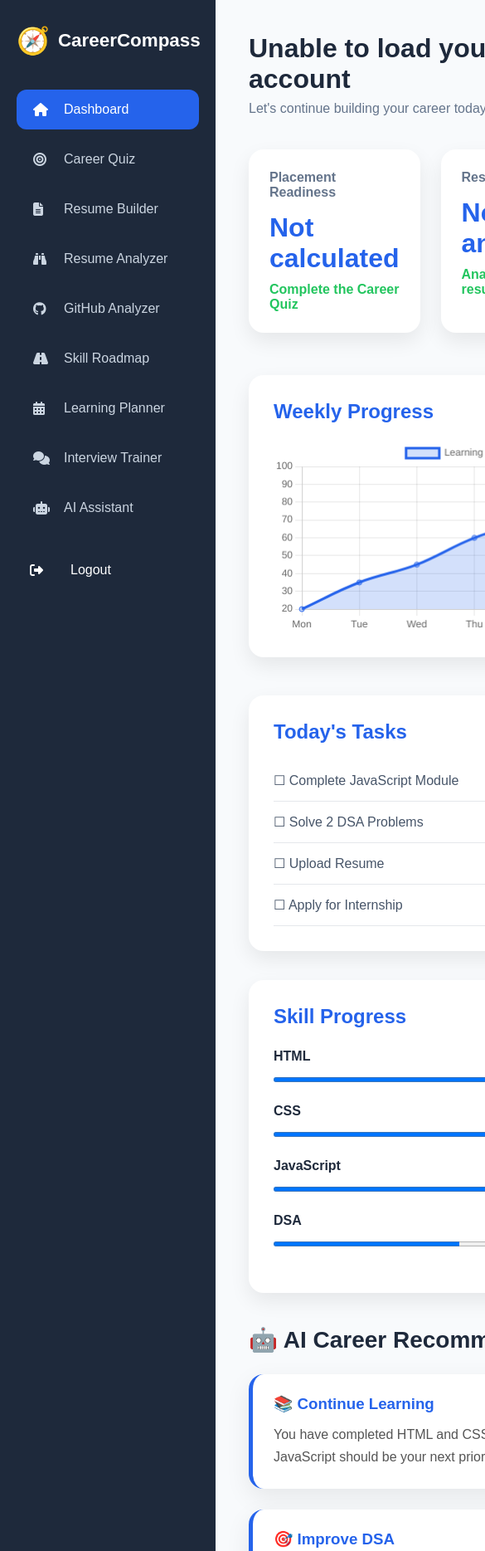
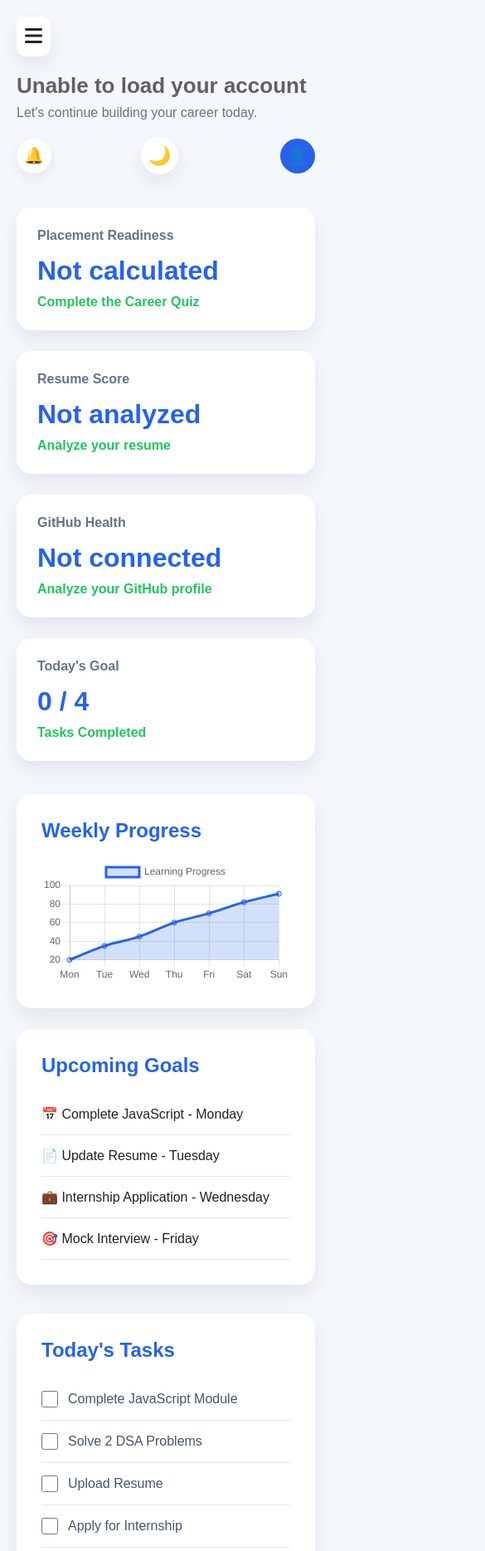
Before and after one commit to jaish2008/CareerCompass, a plain HTML site: page pages/dashboard.html in a window 390 px wide. Shown: the top 1869 px of the page at 83% size, 585 px wide, since content can reach past the window. Drawn offline with nearby package versions, Linux system fonts and the light colour scheme; no server answers.

Commit message:
Your commit message

```diff
--- a/css/dashboard.css
+++ b/css/dashboard.css
@@ -8,10 +8,47 @@
     box-sizing:border-box;
 }
 
+:root{
+
+    --bg:#f4f7fc;
+
+    --card:#ffffff;
+
+    --text:#222;
+
+    --sidebar:#1d3557;
+
+    --sidebarText:#fff;
+
+    --shadow:0 10px 25px rgba(0,0,0,.08);
+
+    --accent:#4f46e5;
+
+}
+
+.dark-mode{
+
+    --bg:#121212;
+
+    --card:#1f1f1f;
+
+    --text:#ffffff;
+
+    --sidebar:#0d1117;
+
+    --sidebarText:#ffffff;
+
+    --shadow:0 10px 30px rgba(0,0,0,.35);
+
+    --accent:#7c3aed;
+
+}
+
 body{
     font-family:Arial, Helvetica, sans-serif;
-    background:#f8fafc;
-    color:#1e293b;
+    background:var(--bg);
+    color:var(--text);
+    transition:0.3s ease;
 }
 
 /* ===========================
@@ -29,8 +66,8 @@ body{
 
 .sidebar{
     width:260px;
-    background:#1e293b;
-    color:white;
+    background:var(--sidebar);
+    color:var(--sidebarText);
     padding:30px 20px;
 }
 
@@ -113,9 +150,8 @@ body{
 .welcome h1{
 
     font-size:2rem;
-
-    color:#1e293b;
-
+    color:var(--text);
+opacity:.7;
 }
 
 .welcome p{
@@ -148,7 +184,7 @@ body{
 
     border-radius:10px;
 
-    background:white;
+    background:var(--card);
 
     box-shadow:0 5px 15px rgba(0,0,0,.08);
 
@@ -158,7 +194,8 @@ body{
 
     border:none;
 
-    background:white;
+    background:var(--card);
+    color:var(--text);
 
     width:45px;
 
@@ -206,7 +243,7 @@ body{
 
     cursor:pointer;
 
-    trabnsition:.3s ease;
+    transition:.3s ease;
 
 }
 
@@ -234,7 +271,7 @@ body{
 
 .stat-card{
 
-    background:white;
+    background:var(--card);
 
     padding:25px;
 
@@ -298,7 +335,7 @@ body{
 .tasks,
 .activity{
 
-    background:white;
+    background:var(--card);
 
     padding:30px;
 
@@ -335,6 +372,46 @@ body{
 
 }
 
+/* Interactive task checkboxes */
+
+.tasks li label{
+
+    display:flex;
+
+    align-items:center;
+
+    gap:12px;
+
+    cursor:pointer;
+
+    width:100%;
+
+}
+
+.tasks li input.task-check{
+
+    width:20px;
+
+    height:20px;
+
+    accent-color:#2563eb;
+
+    cursor:pointer;
+
+    flex-shrink:0;
+
+}
+
+.tasks li label.completed{
+
+    color:#22c55e;
+
+    text-decoration:line-through;
+
+    opacity:.7;
+
+}
+
 /* ===========================
    Progress Section
 =========================== */
@@ -347,7 +424,7 @@ body{
 
 .progress-card{
 
-    background:white;
+    background:var(--card);
 
     padding:30px;
 
@@ -410,7 +487,7 @@ progress{
 .chart-card,
 .calendar-card{
 
-    background:white;
+    background:var(--card);
 
     padding:30px;
 
@@ -496,7 +573,7 @@ progress{
 
 .recommendation-card{
 
-    background:white;
+    background:var(--card);
 
     padding:25px;
 
@@ -562,7 +639,7 @@ progress{
 
 .deadline-card{
 
-    background:#fff;
+    background:var(--card);
 
     padding:25px;
 
@@ -660,7 +737,7 @@ progress{
 
 .notification-item{
 
-    background:#fff;
+    background:var(--card);
 
     padding:18px 22px;
 
@@ -700,3 +777,218 @@ progress{
   background: rgba(239, 68, 68, 0.1);
   color: #dc2626;
 }
+
+.theme-toggle{
+
+    width:45px;
+
+    height:45px;
+
+    border-radius:50%;
+
+    background:var(--card);
+
+    display:flex;
+
+    justify-content:center;
+
+    align-items:center;
+
+    cursor:pointer;
+
+    font-size:22px;
+
+    margin-right:15px;
+
+    box-shadow:var(--shadow);
+
+    transition:.3s;
+
+}
+
+.theme-toggle:hover{
+
+    transform:rotate(25deg) scale(1.1);
+
+}
+
+body,
+.sidebar,
+.stat-card,
+.tasks,
+.activity,
+.progress-card,
+.chart-card,
+.calendar-card,
+.recommendation-card,
+.deadline-card,
+.notification-item,
+.topbar-actions input,
+.notification-btn{
+    transition:background .35s,color .35s,box-shadow .35s;
+}
+
+/* ===========================
+   RESPONSIVE DESIGN
+=========================== */
+
+.menu-btn{
+    display:none;
+    font-size:24px;
+    cursor:pointer;
+    background:var(--card);
+    color:var(--text);
+    padding:10px;
+    border-radius:10px;
+    box-shadow:var(--shadow);
+}
+
+/* Tablet */
+
+@media(max-width:1024px){
+
+.stats{
+
+grid-template-columns:repeat(2,1fr);
+
+}
+
+.analytics{
+
+grid-template-columns:1fr;
+
+}
+
+.dashboard-bottom{
+
+grid-template-columns:1fr;
+
+}
+
+}
+
+/* Mobile */
+
+@media(max-width:768px){
+
+.menu-btn{
+
+display:block;
+
+}
+
+.sidebar{
+
+position:fixed;
+
+left:-280px;
+
+top:0;
+
+height:100%;
+
+z-index:1000;
+
+transition:.35s;
+
+}
+
+.sidebar.show{
+
+left:0;
+
+}
+
+.main-content{
+
+padding:20px;
+
+}
+
+.topbar{
+
+flex-wrap:wrap;
+
+gap:20px;
+
+}
+
+.topbar-actions{
+
+width:100%;
+
+justify-content:space-between;
+
+}
+
+.topbar-actions input{
+
+width:100%;
+
+}
+
+.stats{
+
+grid-template-columns:1fr;
+
+}
+
+.analytics{
+
+grid-template-columns:1fr;
+
+}
+
+.dashboard-bottom{
+
+grid-template-columns:1fr;
+
+}
+
+.recommendation-grid{
+
+grid-template-columns:1fr;
+
+}
+
+.deadlines-grid{
+
+grid-template-columns:1fr;
+
+}
+
+}
+
+/* Small Phones */
+
+@media(max-width:480px){
+
+.welcome h1{
+
+font-size:26px;
+
+}
+
+.sidebar{
+
+width:240px;
+
+}
+
+.profile{
+
+width:42px;
+
+height:42px;
+
+}
+
+.notification-btn{
+
+width:42px;
+
+height:42px;
+
+}
+
+}
--- a/js/dashboard.js
+++ b/js/dashboard.js
@@ -150,6 +150,68 @@ if (chartCanvas) {
     });
 }
 
+
+/* =====================================================
+   TODAY'S TASKS -> GOAL COUNTER -> CONFETTI
+   ===================================================== */
+
+const taskList = document.getElementById("taskList");
+const goalCount = document.getElementById("goalCount");
+
+if (taskList && goalCount) {
+
+    const checkboxes = taskList.querySelectorAll(".task-check");
+    const totalTasks = checkboxes.length;
+
+    function updateGoalCount() {
+
+        const completed = taskList.querySelectorAll(".task-check:checked").length;
+
+        goalCount.textContent = `${completed} / ${totalTasks}`;
+
+        // fire confetti the moment every task gets checked
+        if (completed === totalTasks && totalTasks > 0) {
+            fireConfetti();
+        }
+    }
+
+    function fireConfetti() {
+
+        if (typeof confetti !== "function") {
+            console.warn("canvas-confetti library not loaded");
+            return;
+        }
+
+        confetti({
+            particleCount: 150,
+            spread: 80,
+            origin: { y: 0.6 }
+        });
+    }
+
+    checkboxes.forEach((checkbox) => {
+
+        checkbox.addEventListener("change", () => {
+
+            const label = checkbox.closest("label");
+
+            if (label) {
+                label.classList.toggle("completed", checkbox.checked);
+            }
+
+            updateGoalCount();
+        });
+    });
+
+    // set the initial count on page load
+    updateGoalCount();
+}
+
+
+/* =====================================================
+   LOGOUT + THEME TOGGLE
+   ===================================================== */
+
 const logoutButton = document.getElementById("logoutButton");
 
 if (logoutButton) {
@@ -167,4 +229,46 @@ if (logoutButton) {
       window.location.replace("login.html");
     }
   });
+
+  const toggle=document.getElementById("themeToggle");
+
+if(localStorage.getItem("theme")=="dark"){
+
+    document.body.classList.add("dark-mode");
+
+    toggle.innerHTML="☀️";
+
 }
+
+toggle.onclick=function(){
+
+    document.body.classList.toggle("dark-mode");
+
+    if(document.body.classList.contains("dark-mode")){
+
+        localStorage.setItem("theme","dark");
+
+        toggle.innerHTML="☀️";
+
+    }
+
+    else{
+
+        localStorage.setItem("theme","light");
+
+        toggle.innerHTML="🌙";
+
+    }
+
+}
+}
+
+const menuBtn=document.getElementById("menuBtn");
+
+const sidebar=document.getElementById("sidebar");
+
+menuBtn.addEventListener("click",()=>{
+
+sidebar.classList.toggle("show");
+
+});
--- a/pages/dashboard.html
+++ b/pages/dashboard.html
@@ -14,7 +14,7 @@
     <div class="dashboard-container">
 
         <!-- Sidebar -->
-         <aside class="sidebar">
+        <aside class="sidebar" id="sidebar">
 
             <div class="sidebar-logo">
                 <span>🧭</span>
@@ -34,7 +34,9 @@
                 <a href="resume.html"><i class="fa-solid fa-file-lines"></i> Resume Builder</a>
 
                 <a href="resume-analyzer.html"><i class="fa-solid fa-binoculars"></i> Resume Analyzer</a>
+
                 <a href="github.html"><i class="fa-brands fa-github"></i> GitHub Analyzer</a>
+
                 <a href="roadmap.html"><i class="fa-solid fa-road"></i> Skill Roadmap</a>
 
                 <a href="learning-planner.html">
@@ -42,13 +44,8 @@
                 </a>
 
                 <a href="interview-trainer.html"><i class="fa-solid fa-comments"></i> Interview Trainer</a>
-        <a href="ai-assistant.html"><i class="fa-solid fa-robot"></i> AI Assistant</a>
-        <!--<a href="internship-tracker.html"><i class="fa-solid fa-briefcase"></i> Internship Tracker</a>
 
-        <a href="#"><i class="fa-solid fa-robot"></i> AI Assistant</a>
-
-        <a href="#"><i class="fa-solid fa-gear"></i> Settings</a> -->
-
+                <a href="ai-assistant.html"><i class="fa-solid fa-road"></i>Ai Assistant</a>
                 <button type="button" id="logoutButton" class="sidebar-logout">
                     <i class="fa-solid fa-right-from-bracket"></i>
                     Logout
@@ -67,6 +64,10 @@
 
     <header class="topbar">
 
+<div class="menu-btn" id="menuBtn">
+    <i class="fa-solid fa-bars"></i>
+</div>
+
         <div class="welcome">
 
             <h1 id="dashboardGreeting">Welcome Back 👋</h1>
@@ -77,19 +78,16 @@
 
         <div class="topbar-actions">
 
-            <input
-                type="text"
-                placeholder="Search..."
-            >
-
             <button class="notification-btn">
                 🔔
             </button>
 
+            <div class="theme-toggle" id="themeToggle">
+    🌙
+</div>
+
 <div class="profile">
-
     👤
-
 </div>
 
         </div>
@@ -131,7 +129,7 @@
 
         <h3>Today's Goal</h3>
 
-        <h2>4 / 6</h2>
+        <h2 id="goalCount">0 / 4</h2>
 
         <p>Tasks Completed</p>
 
@@ -179,15 +177,15 @@
 
         <h2>Today's Tasks</h2>
 
-        <ul>
+        <ul id="taskList">
 
-            <li>☐ Complete JavaScript Module</li>
+            <li><label><input type="checkbox" class="task-check"> Complete JavaScript Module</label></li>
 
-            <li>☐ Solve 2 DSA Problems</li>
+            <li><label><input type="checkbox" class="task-check"> Solve 2 DSA Problems</label></li>
 
-            <li>☐ Upload Resume</li>
+            <li><label><input type="checkbox" class="task-check"> Upload Resume</label></li>
 
-            <li>☐ Apply for Internship</li>
+            <li><label><input type="checkbox" class="task-check"> Apply for Internship</label></li>
 
         </ul>
 
@@ -378,6 +376,7 @@
     </div>
 
     <script src="https://cdn.jsdelivr.net/npm/chart.js"></script>
+    <script src="https://cdn.jsdelivr.net/npm/canvas-confetti@1.9.3/dist/confetti.browser.min.js"></script>
     <script src="../js/dashboard.js"></script>
 
 </body>
```
Also changed, not shown: how HEADrequirements.txt (added, +30 -0 lines). Lines whose indentation alone changed are shown as unchanged.
